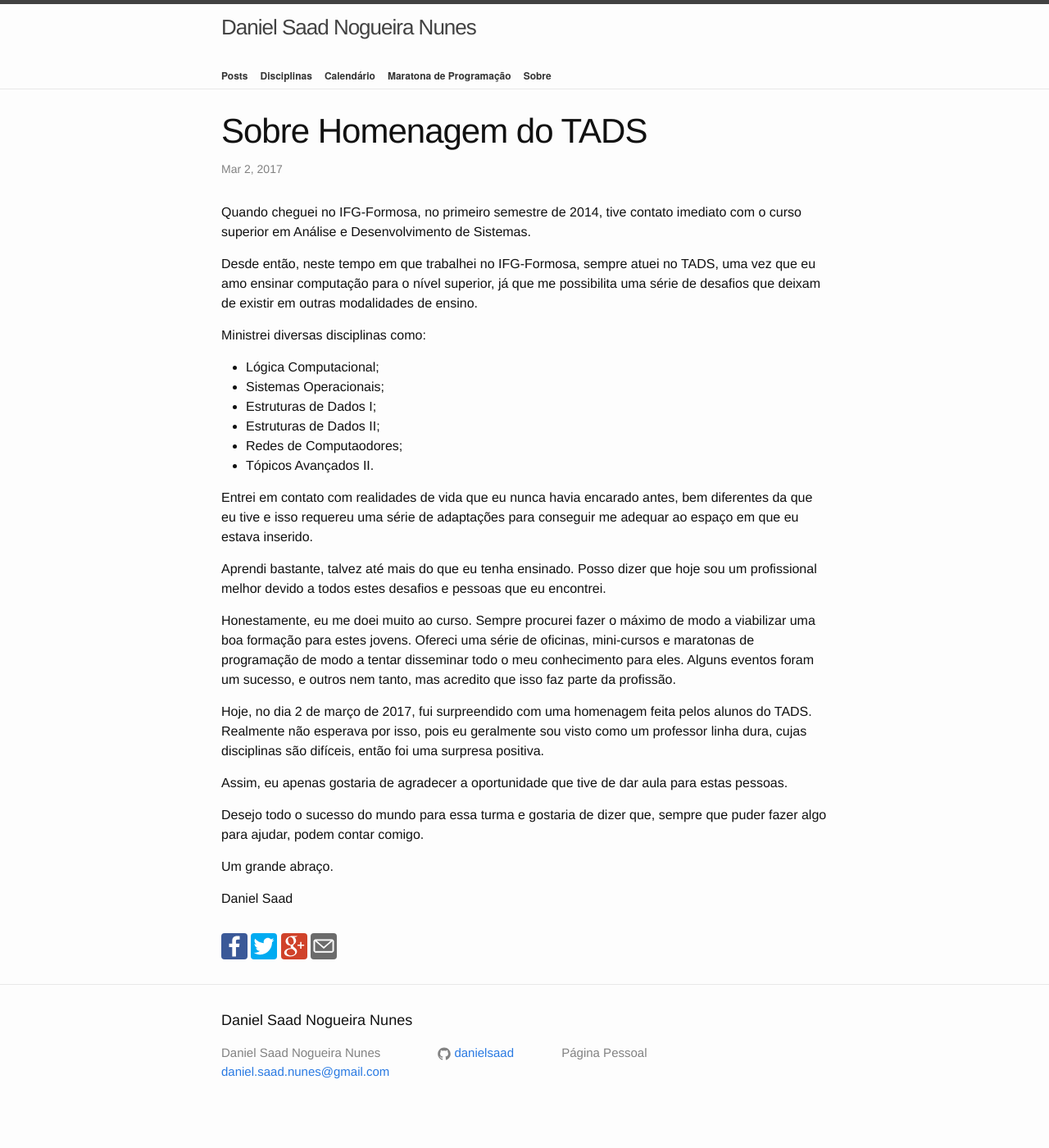
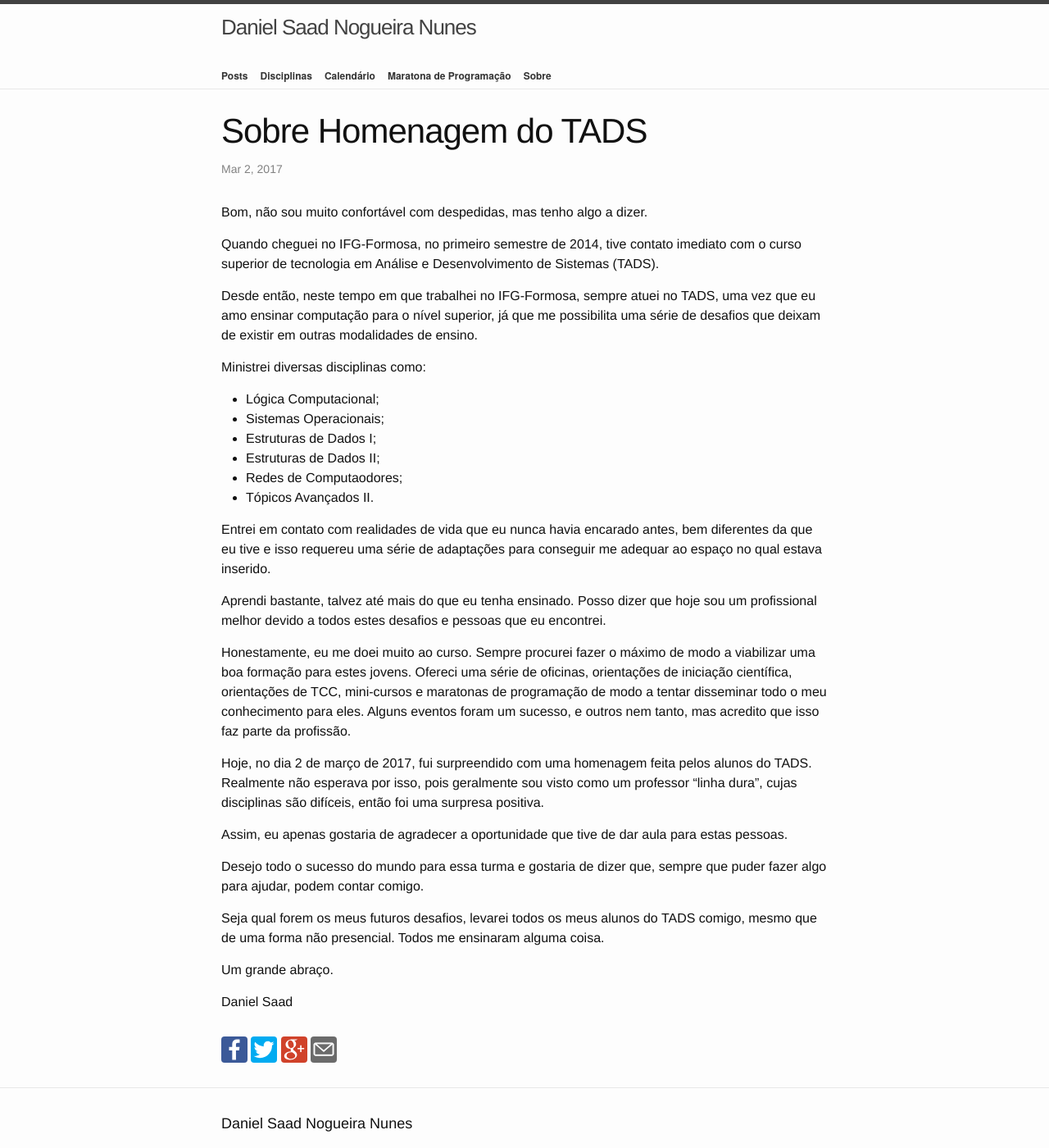
Before and after one commit to danielsaad/danielsaad.github.io, a Jekyll site: the page built from _posts/2017-03-02-sobre-homenagem-do-tads.md, in a window 1280 px wide and 1400 px high. Shown: the whole window at 82% size. Built offline with Jekyll 4.4.1, drawn with Linux system fonts in a browser that asks for light colours; comment, search, counter and statistics services are not loaded.

Commit message:
Adicionando post sobre homenagem do TADS

```diff
--- a/_posts/2017-03-02-sobre-homenagem-do-tads.md
+++ b/_posts/2017-03-02-sobre-homenagem-do-tads.md
@@ -6,8 +6,10 @@
   comments: true
 ---
 
+Bom, não sou muito confortável com despedidas, mas tenho algo a dizer.
+
 Quando cheguei no IFG-Formosa, no primeiro semestre de 2014, tive contato
-imediato com o curso superior em Análise e Desenvolvimento de Sistemas.
+imediato com o curso superior de tecnologia em Análise e Desenvolvimento de Sistemas (TADS).
 
 Desde então, neste tempo em que trabalhei no IFG-Formosa, sempre atuei no TADS, uma vez que eu amo ensinar computação para o nível superior, já que me possibilita uma série de desafios que deixam de existir em outras modalidades de ensino.
 
@@ -20,18 +22,20 @@ Ministrei diversas disciplinas como:
 * Redes de Computaodores;
 * Tópicos Avançados II.
 
-Entrei em contato com realidades de vida que eu nunca havia encarado antes, bem diferentes da que eu tive e isso requereu uma série de adaptações para conseguir me adequar ao espaço em que eu estava inserido.
+Entrei em contato com realidades de vida que eu nunca havia encarado antes, bem diferentes da que eu tive e isso requereu uma série de adaptações para conseguir me adequar ao espaço no qual estava inserido.
 
 Aprendi bastante, talvez até mais do que eu tenha ensinado. Posso dizer que hoje sou um profissional melhor devido a todos estes desafios e pessoas que eu encontrei.
 
-Honestamente, eu me doei muito ao curso. Sempre procurei fazer o máximo de modo a viabilizar uma boa formação para estes jovens. Ofereci uma série de oficinas, mini-cursos e maratonas de programação de modo a tentar disseminar todo o meu conhecimento para eles. Alguns eventos foram um sucesso, e outros nem tanto, mas acredito que isso faz parte da profissão.
+Honestamente, eu me doei muito ao curso. Sempre procurei fazer o máximo de modo a viabilizar uma boa formação para estes jovens. Ofereci uma série de oficinas, orientações de iniciação científica, orientações de TCC, mini-cursos e maratonas de programação de modo a tentar disseminar todo o meu conhecimento para eles. Alguns eventos foram um sucesso, e outros nem tanto, mas acredito que isso faz parte da profissão.
 
-Hoje, no dia 2 de março de 2017, fui surpreendido com uma homenagem feita pelos alunos do TADS. Realmente não esperava por isso, pois eu geralmente sou visto como um professor linha dura, cujas disciplinas são difíceis, então foi uma surpresa positiva.
+Hoje, no dia 2 de março de 2017, fui surpreendido com uma homenagem feita pelos alunos do TADS. Realmente não esperava por isso, pois geralmente sou visto como um professor "linha dura", cujas disciplinas são difíceis, então foi uma surpresa positiva.
 
 Assim, eu apenas gostaria de agradecer a oportunidade que tive de dar aula para estas pessoas.
 
 Desejo todo o sucesso do mundo para essa turma e gostaria de dizer que, sempre que puder fazer algo para ajudar, podem contar comigo.
 
+Seja qual forem os meus futuros desafios, levarei todos os meus alunos do TADS comigo, mesmo que de uma forma não presencial. Todos me ensinaram alguma coisa.
+
 Um grande abraço.
 
 Daniel Saad
```
